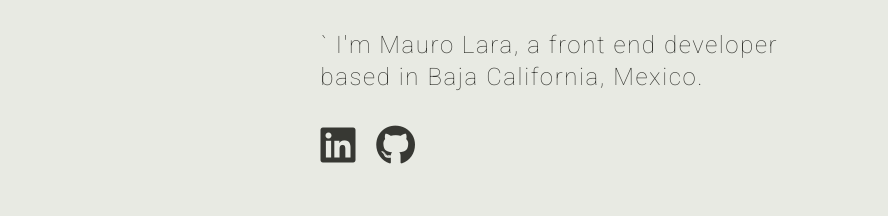
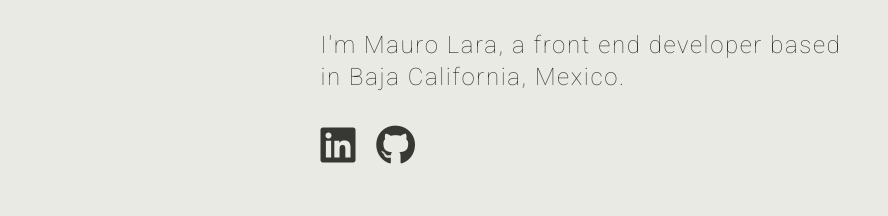
Before and after one commit to MauroLZ/portfolio, a website: page index.html in a window 1280 px wide. Shown: the part 339-555 px from the top of the page, 0-888 px from the left. Drawn offline with nearby package versions, Linux system fonts and the light colour scheme.

```diff
--- a/index.html
+++ b/index.html
@@ -52,7 +52,7 @@
             <h2 class="title">
                 Front-End <span>React</span> developer
             </h2>
-            <h4 class="description">`
+            <h4 class="description">
                 I'm Mauro Lara, a front end developer based in Baja California, Mexico.
             </h4>
             <div class="main-section_upper-social">
```
